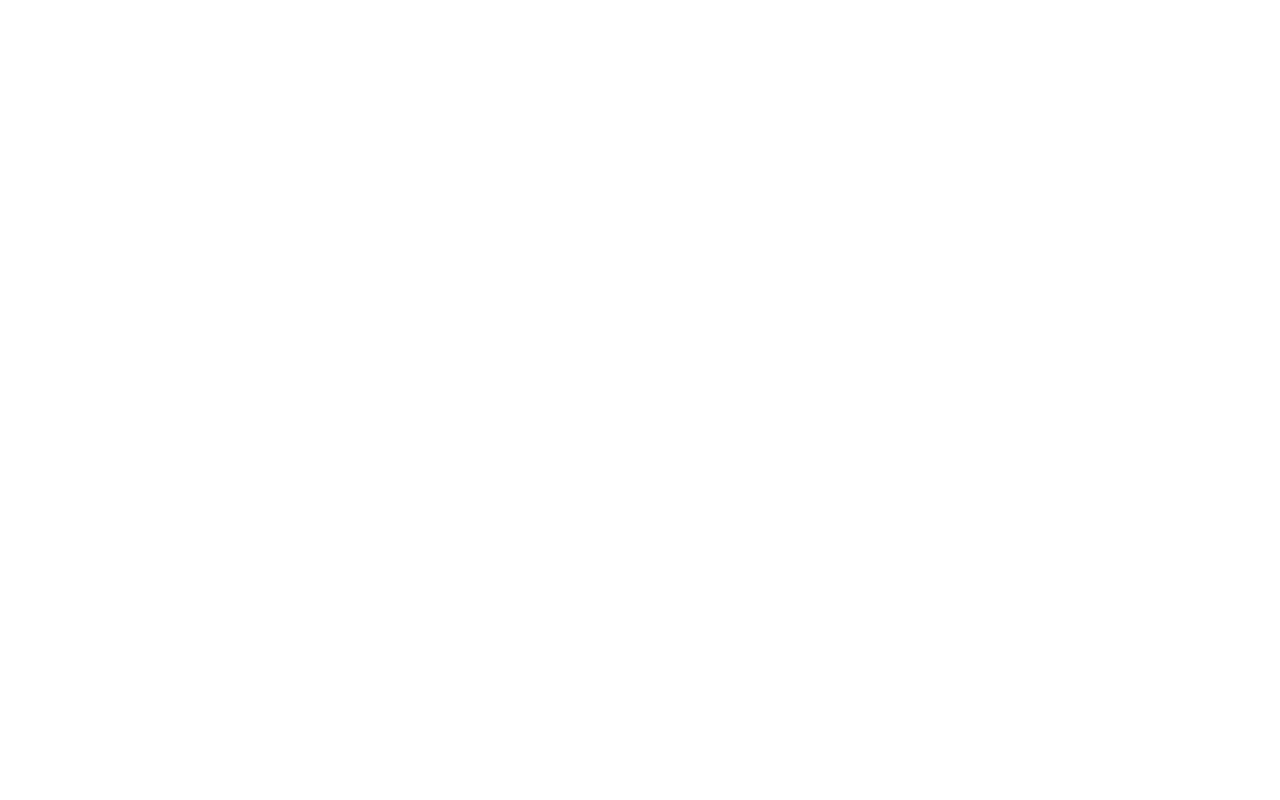
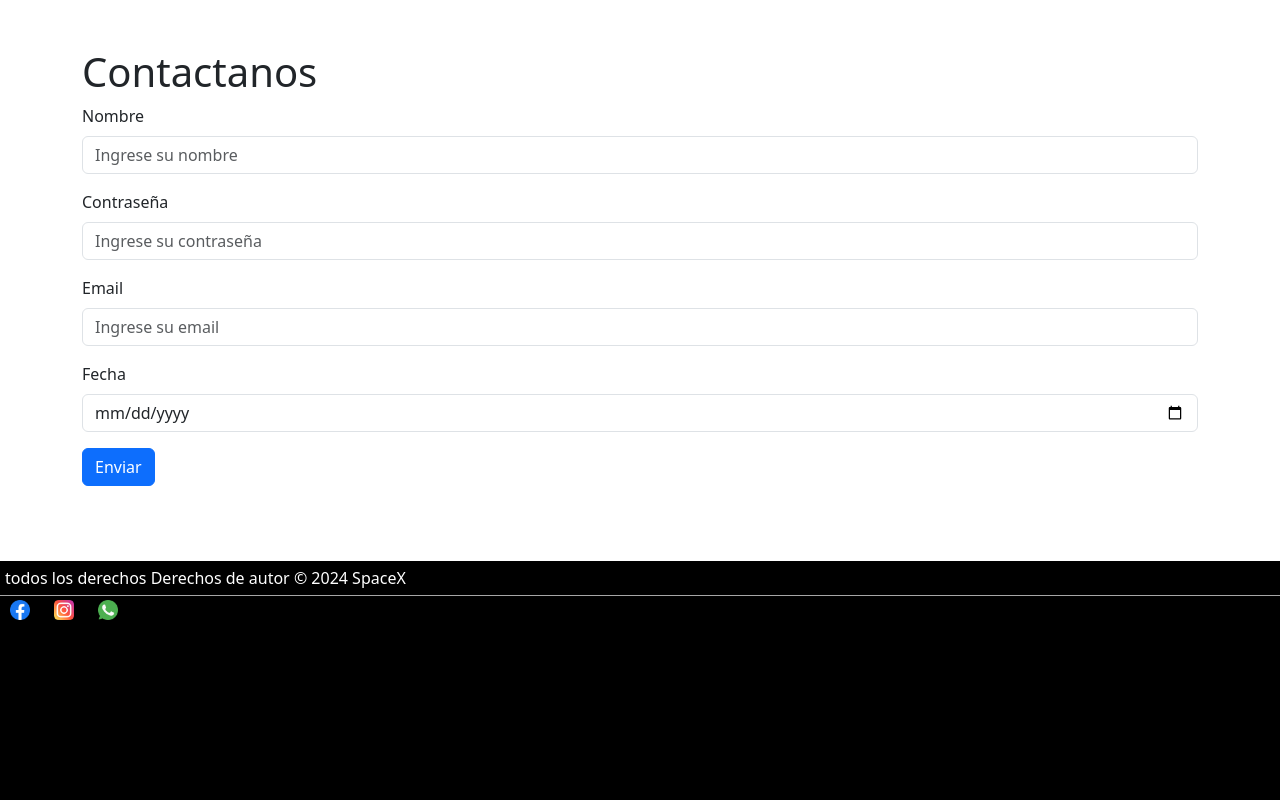
Before and after one commit to ValentinoMaccronii/pre-entrega-2, a plain HTML site: page paginashtml/contactanos.html in a window 1280 px wide. Drawn offline with nearby package versions, Linux system fonts and the light colour scheme.

Commit message:
aplicandomedia

```diff
--- a/paginashtml/contactanos.html
+++ b/paginashtml/contactanos.html
@@ -0,0 +1,70 @@
+<!DOCTYPE html>
+<html lang="es">
+
+<head>
+    <meta charset="UTF-8">
+    <meta name="viewport" content="width=device-width, initial-scale=1.0">
+    <link rel="stylesheet" href="../style.css">
+    <link href="https://cdn.jsdelivr.net/npm/bootstrap@5.3.3/dist/css/bootstrap.min.css" rel="stylesheet"
+        integrity="sha384-QWTKZyjpPEjISv5WaRU9OFeRpok6YctnYmDr5pNlyT2bRjXh0JMhjY6hW+ALEwIH" crossorigin="anonymous">
+    <title>producto</title>
+</head>
+
+<body>
+    <div class="contenedores">
+        <div class="fondo4">
+            <header>
+            </header>
+            <main class="maindeprosuctos">
+                <!-- contactanos contactanos contactanos contactanos contactanos contactanos  -->
+                <!-- contactanos contactanos contactanos contactanos contactanos contactanos  -->
+
+                <div class="divcontactanos container mt-5">
+                    <h1>Contactanos</h1>
+                    <form action="gracias.html">
+                        <div class="mb-3">
+                            <label for="nombre" class="form-label">Nombre</label>
+                            <input type="text" class="form-control" id="nombre" placeholder="Ingrese su nombre">
+                        </div>
+                        <div class="mb-3">
+                            <label for="contrasena" class="form-label">Contraseña</label>
+                            <input type="password" class="form-control" id="contrasena"
+                                placeholder="Ingrese su contraseña">
+                        </div>
+                        <div class="mb-3">
+                            <label for="email" class="form-label">Email</label>
+                            <input type="email" class="form-control" id="email" placeholder="Ingrese su email">
+                        </div>
+                        <div class="mb-3">
+                            <label for="fecha" class="form-label">Fecha</label>
+                            <input type="date" class="form-control" id="fecha">
+                        </div>
+                        <button type="submit" class="btn btn-primary">Enviar</button>
+                    </form>
+                </div>
+
+                <!-- contactanos contactanos contactanos contactanos contactanos contactanos  -->
+                <!-- contactanos contactanos contactanos contactanos contactanos contactanos  -->
+            </main>
+        </div>
+
+        <footer class="footerindex">
+            <p class="textodelfooter">todos los derechos Derechos de autor © 2024 SpaceX</p>
+            <div class="redes">
+                <a href="https://es-la.facebook.com/login/device-based/regular/login/" class="redesflexbox"
+                    target="_blank"><img src="../sets/img/facebook (1).png" class="redesimg" alt="facebook"></a>
+                <a href="https://www.instagram.com/" class="redesflexbox" target="_blank"><img
+                        src="../sets/img/instagram.png" class="redesimg" alt="instagram"></a>
+                <a href="https://www.whatsapp.com/?lang=es_LA" class="redesflexbox" target="_blank"><img
+                        src="../sets/img/whatsapp.png" class="redesimg" alt="whatsapp"></a>
+            </div>
+        </footer>
+    </div>
+    <!-- java java java java java java java java java java java -->
+    <script src="https://cdn.jsdelivr.net/npm/bootstrap@5.3.3/dist/js/bootstrap.bundle.min.js"
+        integrity="sha384-YvpcrYf0tY3lHB60NNkmXc5s9fDVZLESaAA55NDzOxhy9GkcIdslK1eN7N6jIeHz"
+        crossorigin="anonymous"></script>
+    <!-- java java java java java java java java java java java -->
+</body>
+
+</html>
--- a/style.css
+++ b/style.css
@@ -147,7 +147,6 @@
 .fondo3 {
     background-image: url(./sets/img/destacada-Llega-Starlink-a-Argentina-que-es-y-como-funciona-ZUMA-Press-picture-alliance.jpg);
     background-size: cover;
-    position: fixed;
 }
 
 .h1sobrenosotros {
@@ -173,3 +172,16 @@
     color: #000000;
     text-align: center;
 }
+
+.footerindexsobre{
+    margin-top: 20px;
+}
+
+/* contactanos contactanos contactanos contactanos contactanos contactanos contactanos */
+/* contactanos contactanos contactanos contactanos contactanos contactanos contactanos */
+
+.divcontactanos{
+    padding-bottom: 75px;
+}
+
+/* media media media media media mediamediavmedia media media media */
```
Also changed, not shown: index.html (+1 -1 lines), paginashtml/gracias.html (added, +35 -0 lines), paginashtml/productos.html (+1 -1 lines), paginashtml/sobrenosotros.html (+13 -2 lines).
